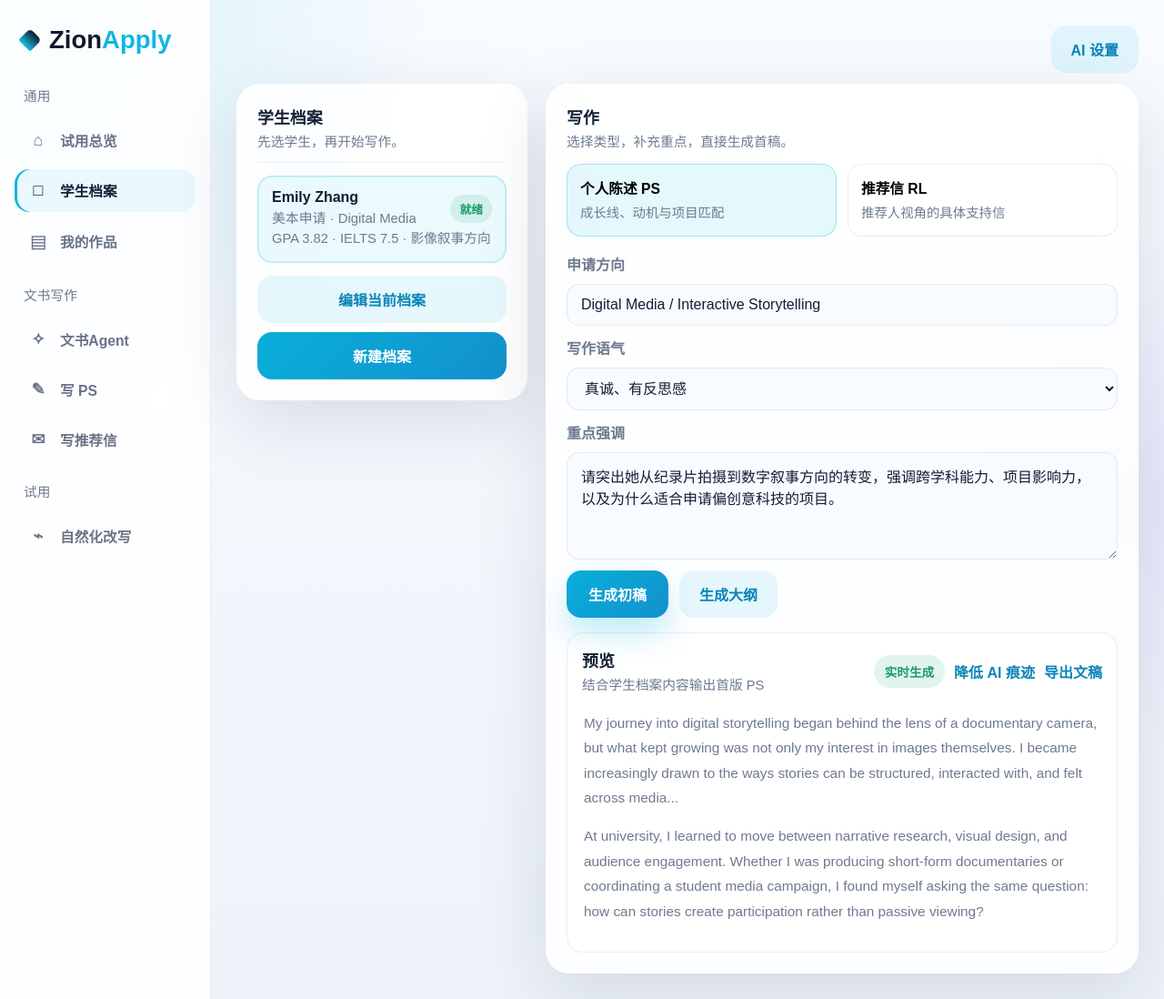
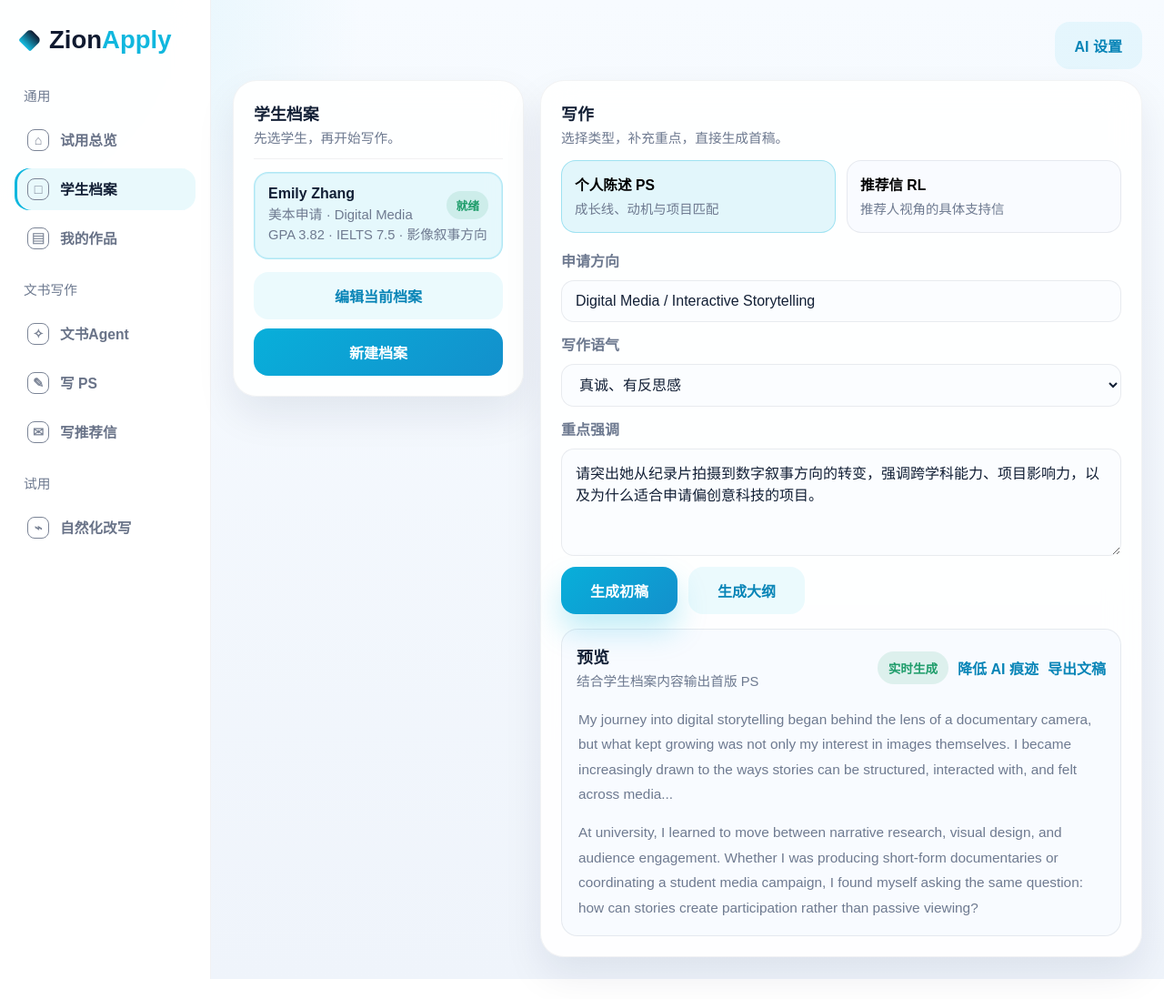
Before and after one commit to marcuszuo/zionedu, a website with bundled scripts: page index.html in a window 1280 px wide. Shown: the whole page at 91% size. After the commit the page ends 1076 px from the top, so only its background shows below. Built offline with nearby package versions, Linux system fonts and the light colour scheme.

Commit message:
Polish navigation and form styling

```diff
--- a/styles.css
+++ b/styles.css
@@ -11,7 +11,7 @@
   --success: #1f9d6b;
   --warn: #d89a1d;
   --review: #7d68f8;
-  --shadow: 0 24px 80px rgba(11, 28, 58, 0.12);
+  --shadow: 0 20px 44px rgba(11, 28, 58, 0.08);
 }
 
 * {
@@ -28,9 +28,8 @@ body {
   font-family: "Avenir Next", "PingFang SC", "Hiragino Sans GB", "Microsoft YaHei", sans-serif;
   color: var(--text);
   background:
-    radial-gradient(circle at top left, rgba(16, 183, 222, 0.16), transparent 28%),
-    radial-gradient(circle at right center, rgba(125, 104, 248, 0.1), transparent 22%),
-    linear-gradient(180deg, #f8fbff 0%, #eef3fa 100%);
+    radial-gradient(circle at top left, rgba(16, 183, 222, 0.12), transparent 24%),
+    linear-gradient(180deg, #f7fbff 0%, #eff4fb 100%);
 }
 
 button,
@@ -51,7 +50,7 @@ textarea {
   flex-direction: column;
   gap: 22px;
   padding: 22px 16px;
-  background: rgba(255, 255, 255, 0.88);
+  background: rgba(255, 255, 255, 0.96);
   backdrop-filter: blur(18px);
   border-right: 1px solid rgba(18, 31, 53, 0.06);
 }
@@ -104,7 +103,7 @@ textarea {
   display: flex;
   align-items: center;
   gap: 12px;
-  padding: 12px 14px;
+  padding: 11px 14px;
   border-radius: 16px;
   font-weight: 700;
   font-size: 0.98rem;
@@ -115,14 +114,22 @@ textarea {
 .nav-item:hover,
 .nav-item.active {
   color: var(--text);
-  background: rgba(16, 183, 222, 0.08);
+  background: rgba(16, 183, 222, 0.09);
   box-shadow: inset 3px 0 0 var(--brand);
 }
 
 .nav-icon {
   width: 24px;
+  height: 24px;
+  display: inline-flex;
+  align-items: center;
+  justify-content: center;
   text-align: center;
-  font-size: 1.12rem;
+  font-size: 0.9rem;
+  color: #7b8496;
+  border: 1.5px solid currentColor;
+  border-radius: 8px;
+  flex: 0 0 auto;
 }
 
 .recharge-btn {
@@ -139,7 +146,7 @@ textarea {
 }
 
 .main-content {
-  padding: 28px;
+  padding: 24px;
 }
 
 .topbar {
@@ -314,7 +321,7 @@ textarea {
 }
 
 .ghost-btn {
-  background: rgba(16, 183, 222, 0.1);
+  background: rgba(16, 183, 222, 0.08);
   color: var(--brand-deep);
   padding: 14px 22px;
   border-radius: 16px;
@@ -400,6 +407,7 @@ textarea {
   grid-template-columns: minmax(280px, 320px) minmax(0, 1fr);
   margin-top: 8px;
   align-items: start;
+  gap: 18px;
 }
 
 .agent-shell {
@@ -480,8 +488,8 @@ textarea {
 .agent-panel {
   padding: 20px;
   border-radius: 24px;
-  background: rgba(255, 255, 255, 0.82);
-  border: 1px solid rgba(255, 255, 255, 0.8);
+  background: rgba(255, 255, 255, 0.88);
+  border: 1px solid rgba(18, 31, 53, 0.05);
   box-shadow: var(--shadow);
 }
 
@@ -571,6 +579,8 @@ textarea {
 .panel {
   padding: 22px;
   border-radius: 26px;
+  background: rgba(255, 255, 255, 0.9);
+  border: 1px solid rgba(18, 31, 53, 0.05);
 }
 
 .student-panel .panel-header {
@@ -616,7 +626,7 @@ textarea {
 .student-card {
   padding: 14px 15px;
   border-radius: 16px;
-  background: rgba(255, 255, 255, 0.64);
+  background: rgba(248, 251, 255, 0.88);
   border: 1px solid var(--line);
   cursor: pointer;
   transition: 180ms ease;
@@ -625,7 +635,7 @@ textarea {
 .student-card.active {
   border-color: rgba(16, 183, 222, 0.25);
   box-shadow: inset 0 0 0 1px rgba(16, 183, 222, 0.14);
-  background: rgba(16, 183, 222, 0.08);
+  background: rgba(16, 183, 222, 0.1);
 }
 
 .student-card:hover {
@@ -699,7 +709,7 @@ textarea {
   padding: 14px;
   border-radius: 16px;
   border: 1px solid var(--line);
-  background: rgba(255, 255, 255, 0.7);
+  background: rgba(248, 251, 255, 0.86);
   cursor: pointer;
 }
 
@@ -720,7 +730,7 @@ textarea {
 .template-card.selected,
 .template-card:hover {
   border-color: rgba(16, 183, 222, 0.32);
-  background: rgba(16, 183, 222, 0.1);
+  background: rgba(16, 183, 222, 0.12);
 }
 
 .workspace-panel .generator-form {
@@ -756,11 +766,20 @@ textarea {
 .field textarea {
   width: 100%;
   border: 1px solid rgba(18, 31, 53, 0.08);
-  background: rgba(248, 251, 255, 0.92);
+  background: #fbfdff;
   color: var(--text);
   border-radius: 14px;
   padding: 13px 15px;
   outline: none;
+}
+
+.generator-form input:focus,
+.generator-form select:focus,
+.generator-form textarea:focus,
+.field input:focus,
+.field textarea:focus {
+  border-color: rgba(16, 183, 222, 0.34);
+  box-shadow: 0 0 0 4px rgba(16, 183, 222, 0.08);
 }
 
 .generator-form textarea,
@@ -775,7 +794,7 @@ textarea {
   margin-top: 16px;
   padding: 16px;
   border-radius: 18px;
-  background: rgba(255, 255, 255, 0.68);
+  background: rgba(248, 251, 255, 0.92);
   border: 1px solid var(--line);
 }
 
@@ -788,6 +807,10 @@ textarea {
 .output-body p {
   margin: 0 0 14px;
   font-size: 0.96rem;
+}
+
+.output-body p:last-child {
+  margin-bottom: 0;
 }
 
 .output-actions,
@@ -814,6 +837,11 @@ textarea {
 .student-panel {
   position: sticky;
   top: 28px;
+}
+
+.workspace-panel .primary-btn,
+.workspace-panel .ghost-btn {
+  min-width: 128px;
 }
 
 .empty-copy,
```
